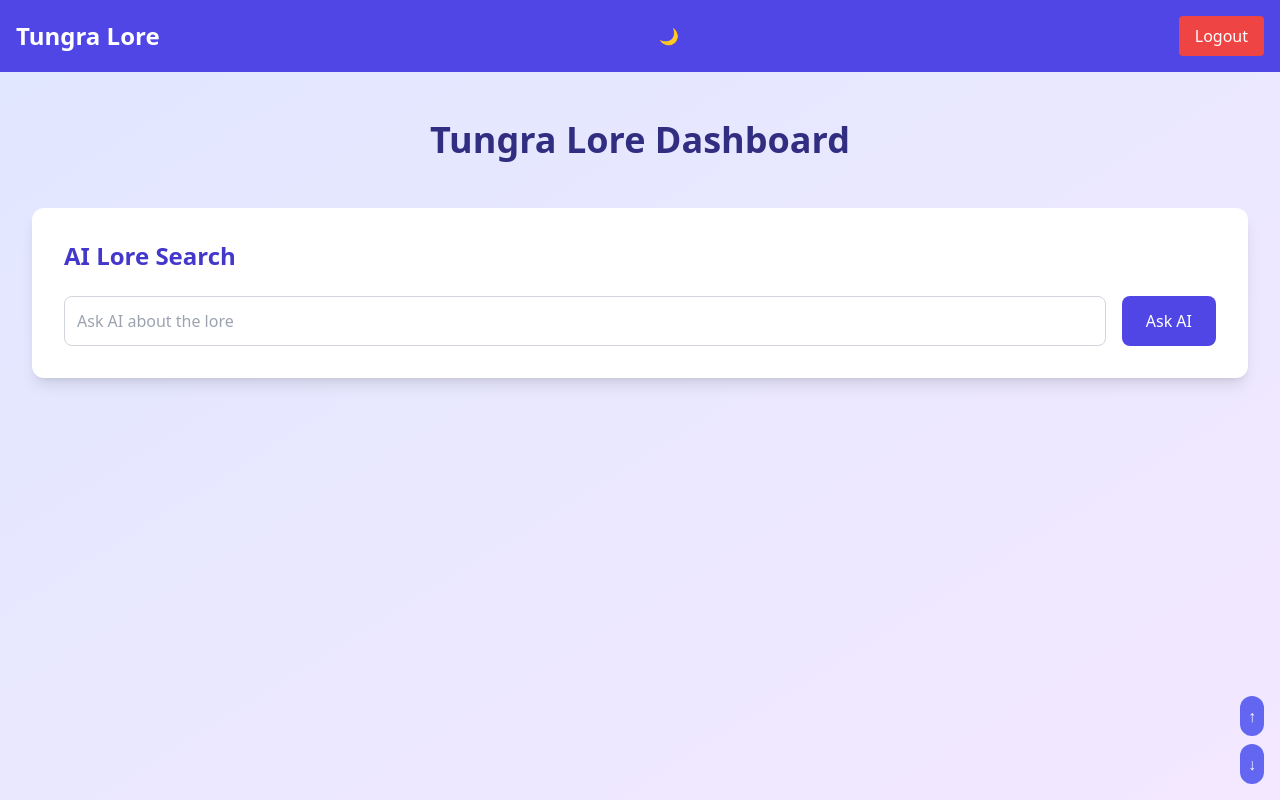
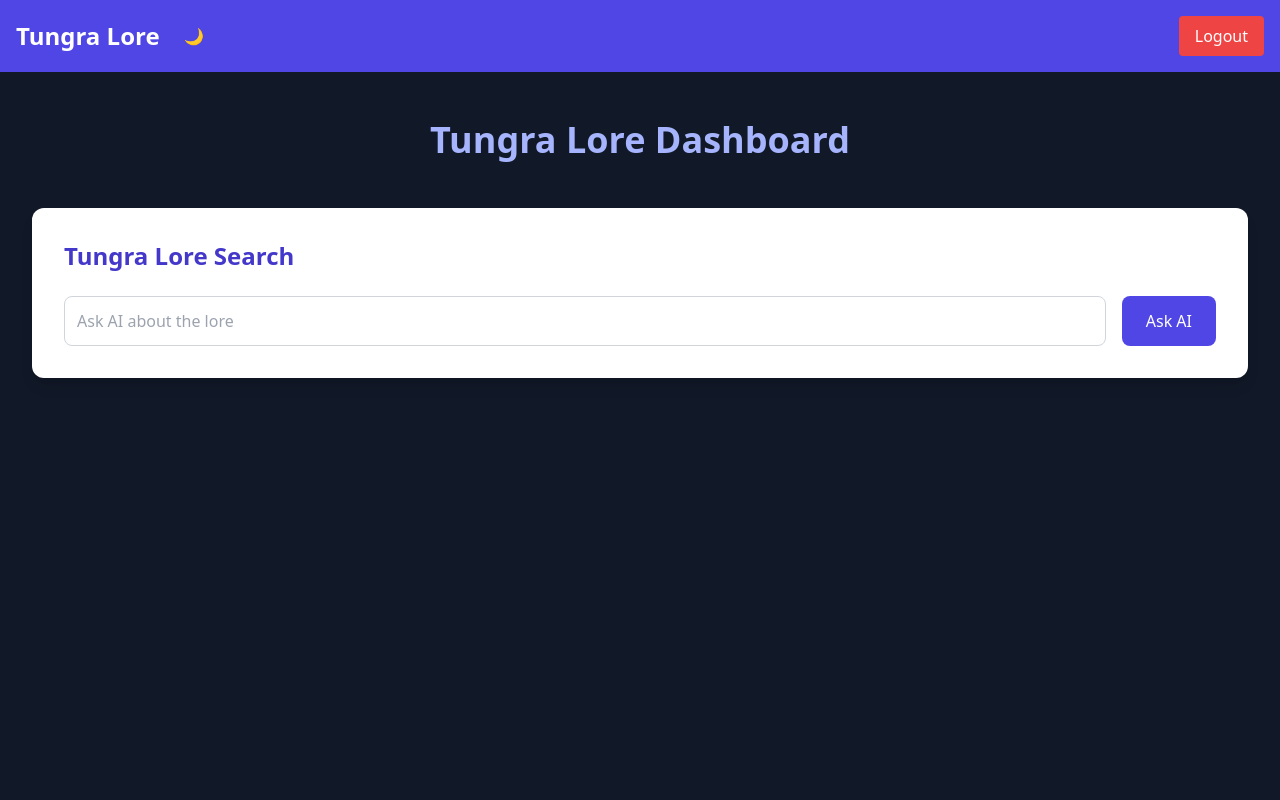
Before and after one commit to simmch/Tungra, a React (Create React App) app in the folder frontend/: page / in a window 1280 px wide. Built offline with nearby package versions, Linux system fonts and the light colour scheme; sample sign-in values are in the browser's storage.

Commit message:
users dont need to login

```diff
--- a/frontend/src/App.js
+++ b/frontend/src/App.js
@@ -8,7 +8,7 @@ import { ThemeProvider } from './ThemeContext';
 import ThemeToggle from './ThemeToggle';
 
 function App() {
-  const [user, setUser] = useState(null);
+  const [user, setUser] = useState({ role: 'USER', isGuest: true });
 
   useEffect(() => {
     const storedUser = localStorage.getItem('user');
@@ -23,7 +23,7 @@ function App() {
   };
 
   const handleLogout = () => {
-    setUser(null);
+    setUser({ role: 'USER', isGuest: true });
     localStorage.removeItem('user');
     localStorage.removeItem('token');
   };
@@ -32,25 +32,24 @@ function App() {
     <ThemeProvider>
       <Router>
         <div className="App bg-white dark:bg-gray-900 min-h-screen transition-colors duration-200">
-          {/* <ThemeToggle /> */}
           <Routes>
             <Route
               path="/login"
-              element={user ? <Navigate to="/" replace /> : <Login onLogin={handleLogin} />}
+              element={<Login onLogin={handleLogin} />}
             />
             <Route
               path="/"
-              element={user ? <TungraDashboard user={user} onLogout={handleLogout} /> : <Navigate to="/login" replace />}
+              element={<TungraDashboard user={user} onLogout={handleLogout} />}
             />
             <Route
               path="/lore/:id"
-              element={user ? <LoreEntryPage user={user} onLogout={handleLogout} /> : <Navigate to="/login" replace />}
+              element={<LoreEntryPage user={user} onLogout={handleLogout} />}
             />
             <Route
               path="/user-management"
               element={
-                user && user.role === 'ADMIN' ?
-                <UserManagement user={user} onLogout={handleLogout} /> :
+                user.role === 'ADMIN' ?
+                <UserManagement /> :
                 <Navigate to="/" replace />
               }
             />
--- a/frontend/src/components/Navbar.js
+++ b/frontend/src/components/Navbar.js
@@ -1,17 +1,19 @@
 import React from 'react';
 import { Link, useNavigate } from 'react-router-dom';
-import ThemeToggle from '../ThemeToggle'; // Assuming you have this component
+import ThemeToggle from '../ThemeToggle';
 
-const Navbar = ({ user, onLogout }) => {
+const Navbar = ({ user }) => {
   const navigate = useNavigate();
 
   return (
     <nav className="bg-indigo-600 p-4 text-white">
       <div className="max-w-7xl mx-auto flex justify-between items-center">
+        <div className="flex items-center space-x-4">
           <Link to="/" className="text-2xl font-bold hover:text-indigo-200 transition-colors duration-300">
             Tungra Lore
           </Link>
           <ThemeToggle />
+        </div>
         <div className="flex items-center space-x-4">
           {user.role === 'ADMIN' && (
             <button
@@ -21,12 +23,25 @@ const Navbar = ({ user, onLogout }) => {
               User Management
             </button>
           )}
+          {user.isGuest ? (
             <button
-            onClick={onLogout}
+              onClick={() => navigate('/login')}
+              className="px-4 py-2 bg-green-500 rounded hover:bg-green-400 transition-colors duration-300"
+            >
+              Login
+            </button>
+          ) : (
+            <button
+              onClick={() => {
+                localStorage.removeItem('user');
+                localStorage.removeItem('token');
+                window.location.reload();
+              }}
               className="px-4 py-2 bg-red-500 rounded hover:bg-red-400 transition-colors duration-300"
             >
               Logout
             </button>
+          )}
         </div>
       </div>
     </nav>
--- a/frontend/src/components/TungraDashboard.js
+++ b/frontend/src/components/TungraDashboard.js
@@ -263,68 +263,15 @@ const TungraDashboard = ({ user, onLogout  }) => {
   );
 
   return (
-    <div className="min-h-screen bg-gradient-to-br from-indigo-100 to-purple-100 dark:from-gray-800 dark:to-gray-900 transition-colors duration-200">
+    <div className="min-h-screen bg-gray-900 text-white">
       <Navbar user={user} onLogout={onLogout} />
       <div className="py-12 px-4 sm:px-6 lg:px-8">
-        <div ref={topRef} />
-        <div className="fixed bottom-4 right-4 flex flex-col space-y-2 z-10">
-          <button
-            onClick={scrollToTop}
-            className="bg-indigo-500 text-white p-2 rounded-full hover:bg-indigo-600 transition-colors duration-300"
-            aria-label="Scroll to top"
-          >
-            ↑
-          </button>
-          <button
-            onClick={scrollToBottom}
-            className="bg-indigo-500 text-white p-2 rounded-full hover:bg-indigo-600 transition-colors duration-300"
-            aria-label="Scroll to bottom"
-          >
-            ↓
-          </button>
-        </div>
+        <div className="max-w-7xl mx-auto">
+          <h1 className="text-4xl font-extrabold text-center text-indigo-300 mb-12">Tungra Lore Dashboard</h1>
 
-        <div className="max-w-7xl mx-auto">
-          <h1 className="text-4xl font-extrabold text-center text-indigo-900 dark:text-indigo-300 mb-12">Tungra Lore Dashboard</h1>
-          <AnimatePresence>
-            {showNotification && (
-              <motion.div
-                initial={{ opacity: 0, y: -50 }}
-                animate={{ opacity: 1, y: 0 }}
-                exit={{ opacity: 0, y: -50 }}
-                className="fixed top-20 left-1/2 transform -translate-x-1/2 bg-green-500 text-white px-6 py-3 rounded-md shadow-lg"
-              >
-                Lore entry added successfully!
-              </motion.div>
-            )}
-          </AnimatePresence>
-          {(user.role === 'ADMIN' || user.role === 'EDITOR') && (
+          {/* AI Lore Search - available for all users including guests */}
           <div className="bg-white dark:bg-gray-800 p-8 rounded-xl shadow-lg mb-12">
-              <h2 className="text-2xl font-bold mb-6 text-indigo-700 dark:text-indigo-300">Add New Lore</h2>
-              <form onSubmit={handleSubmit} className="space-y-6">
-                <input
-                  type="text"
-                  value={newLoreTitle}
-                  onChange={(e) => setNewLoreTitle(e.target.value)}
-                  placeholder="Lore Title"
-                  className="w-full p-3 border border-gray-300 dark:border-gray-600 rounded-lg focus:ring-2 focus:ring-indigo-500 focus:border-indigo-500 bg-white dark:bg-gray-700 text-gray-900 dark:text-gray-100"
-                />
-                <textarea
-                  value={newLoreDescription}
-                  onChange={(e) => setNewLoreDescription(e.target.value)}
-                  placeholder="Lore Description"
-                  className="w-full p-3 border border-gray-300 dark:border-gray-600 rounded-lg focus:ring-2 focus:ring-indigo-500 focus:border-indigo-500 bg-white dark:bg-gray-700 text-gray-900 dark:text-gray-100"
-                  rows={4}
-                />
-                <button type="submit" className="w-full py-3 px-6 bg-indigo-600 text-white rounded-lg hover:bg-indigo-700 transition-colors duration-300">
-                  Add New Lore
-                </button>
-              </form>
-            </div>
-          )}
-
-          <div className="bg-white dark:bg-gray-800 p-8 rounded-xl shadow-lg mb-12">
-            <h2 className="text-2xl font-bold mb-6 text-indigo-700 dark:text-indigo-300">AI Lore Search</h2>
+            <h2 className="text-2xl font-bold mb-6 text-indigo-700 dark:text-indigo-300">Tungra Lore Search</h2>
             <div className="flex gap-4">
               <input
                 type="text"
@@ -351,10 +298,38 @@ const TungraDashboard = ({ user, onLogout  }) => {
             </div>
           )}
 
+          {/* Only show these sections for non-guest users */}
+          {!user.isGuest && (
+            <>
+              {(user.role === 'ADMIN' || user.role === 'EDITOR') && (
+                <div className="bg-white dark:bg-gray-800 p-8 rounded-xl shadow-lg mb-12">
+                  <h2 className="text-2xl font-bold mb-6 text-indigo-700 dark:text-indigo-300">Add New Lore</h2>
+                  <form onSubmit={handleSubmit} className="space-y-6">
+                    <input
+                      type="text"
+                      value={newLoreTitle}
+                      onChange={(e) => setNewLoreTitle(e.target.value)}
+                      placeholder="Lore Title"
+                      className="w-full p-3 border border-gray-300 dark:border-gray-600 rounded-lg focus:ring-2 focus:ring-indigo-500 focus:border-indigo-500 bg-white dark:bg-gray-700 text-gray-900 dark:text-gray-100"
+                    />
+                    <textarea
+                      value={newLoreDescription}
+                      onChange={(e) => setNewLoreDescription(e.target.value)}
+                      placeholder="Lore Description"
+                      className="w-full p-3 border border-gray-300 dark:border-gray-600 rounded-lg focus:ring-2 focus:ring-indigo-500 focus:border-indigo-500 bg-white dark:bg-gray-700 text-gray-900 dark:text-gray-100"
+                      rows={4}
+                    />
+                    <button type="submit" className="w-full py-3 px-6 bg-indigo-600 text-white rounded-lg hover:bg-indigo-700 transition-colors duration-300">
+                      Add New Lore
+                    </button>
+                  </form>
+                </div>
+              )}
+
               {user.role === 'ADMIN' && (
                 <>
                   <div className="bg-white dark:bg-gray-800 p-8 rounded-xl shadow-lg mb-12">
-                <h2 className="text-2xl font-bold mb-6 text-indigo-700 dark:text-indigo-300">Search Lore</h2>
+                    <h2 className="text-2xl font-bold mb-6 text-indigo-700 dark:text-indigo-300">Admin Search Lore Entries</h2>
                     <div className="flex gap-4">
                       <input
                         type="text"
@@ -378,22 +353,22 @@ const TungraDashboard = ({ user, onLogout  }) => {
                     </div>
                   </div>
 
-              {isSearching && (
+                  {isSearching ? (
                     <div className="mb-12">
                       <h2 className="text-3xl font-bold mb-6 text-indigo-900 dark:text-indigo-300">Search Results</h2>
                       <div className="grid gap-6 md:grid-cols-2 lg:grid-cols-3">
                         {searchResults.map((entry) => renderLoreEntry(entry, true))}
                       </div>
                     </div>
-              )}
-
-              {!isSearching && (
+                  ) : (
                     <div>
                       <h2 className="text-3xl font-bold mb-6 text-indigo-900 dark:text-indigo-300">All Lore Entries</h2>
                       <div className="grid gap-6 md:grid-cols-2 lg:grid-cols-3">
                         {loreEntries.map((entry) => renderLoreEntry(entry))}
                       </div>
                     </div>
+                  )}
+                </>
               )}
             </>
           )}
@@ -428,8 +403,20 @@ const TungraDashboard = ({ user, onLogout  }) => {
               </motion.div>
             </div>
           )}
+
+          <AnimatePresence>
+            {showNotification && (
+              <motion.div
+                initial={{ opacity: 0, y: -50 }}
+                animate={{ opacity: 1, y: 0 }}
+                exit={{ opacity: 0, y: -50 }}
+                className="fixed top-20 left-1/2 transform -translate-x-1/2 bg-green-500 text-white px-6 py-3 rounded-md shadow-lg"
+              >
+                Lore entry added successfully!
+              </motion.div>
+            )}
+          </AnimatePresence>
         </div>
-        <div ref={bottomRef} />
       </div>
     </div>
   );
```
Also changed, not shown: 3 other files (tests, documents, lock files or other folders). Lines whose indentation alone changed are shown as unchanged.
